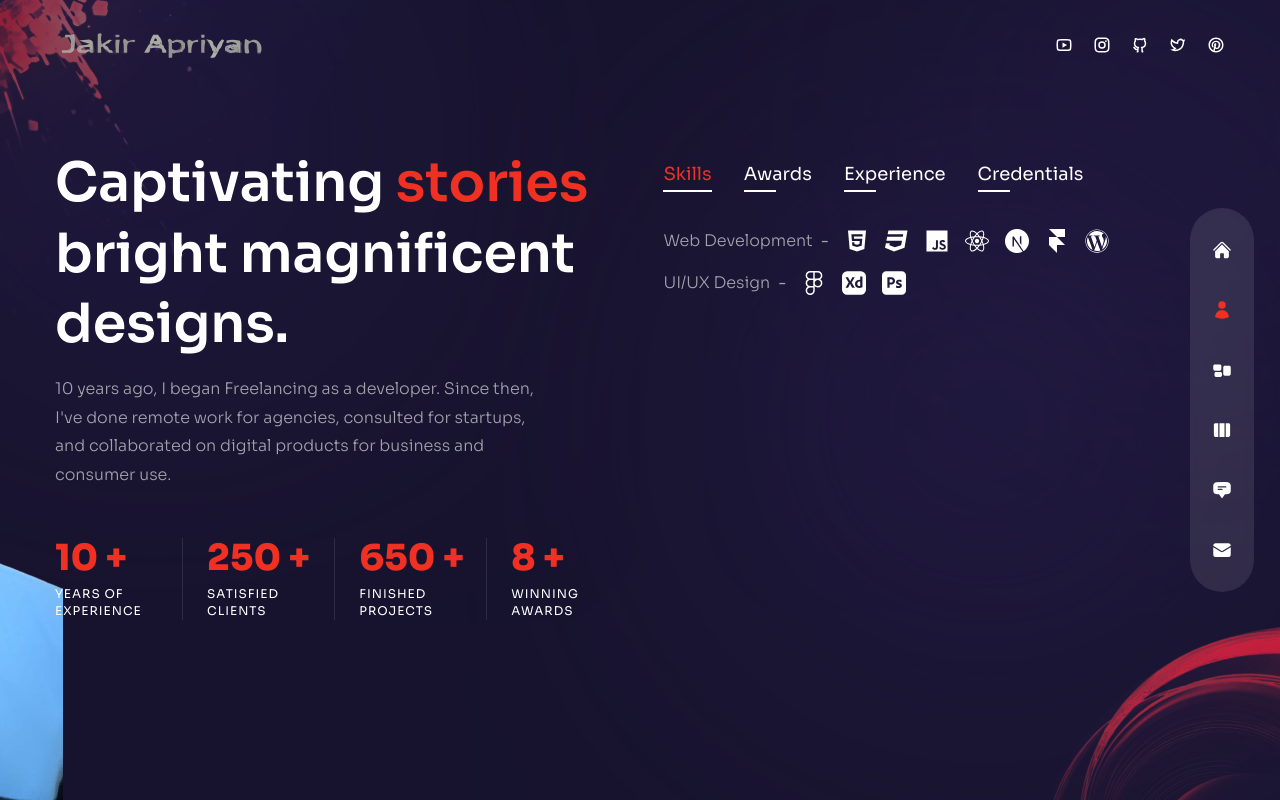
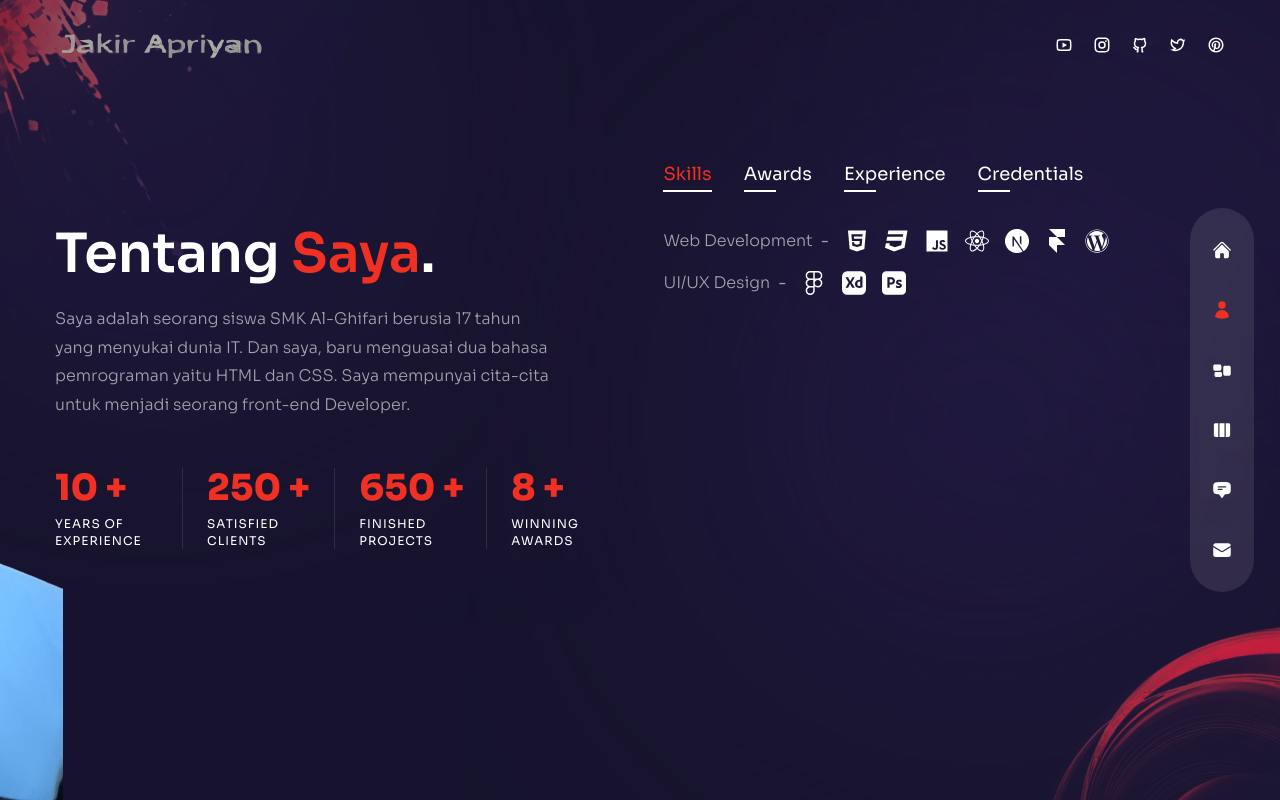
Before and after one commit to jakir442/portofolio-jkirr, a Next.js app: page /about in a window 1280 px wide. Built offline with nearby package versions, Linux system fonts and the light colour scheme.

Commit message:
Update index.js

```diff
--- a/pages/about/index.js
+++ b/pages/about/index.js
@@ -86,11 +86,10 @@ const About = () => {
         {/* text */}
         <div className="flex-1 flex flex-col justify-center">
           <motion.h2 variants={fadeIn('right', 0.2)} initial="hidden" animate="show" exit="hidden" className="h2">
-            Captivating <span className="text-accent">stories</span> bright magnificent designs.
+            Tentang <span className="text-accent">Saya</span>.
           </motion.h2>
           <motion.p variants={fadeIn('right', 0.4)} initial="hidden" animate="show" exit="hidden" className="max-w-[500px] mx-auto xl:mx-0 mb-6 xl:mb-12 px-2 xl:px-0">
-            10 years ago, I began Freelancing as a developer. Since then, I've done remote work for agencies, consulted for startups, and collaborated on digital products for business and consumer
-            use.
+            Saya adalah seorang siswa SMK Al-Ghifari berusia 17 tahun yang menyukai dunia IT. Dan saya, baru menguasai dua bahasa pemrograman yaitu HTML dan CSS. Saya mempunyai cita-cita untuk menjadi seorang front-end Developer.
           </motion.p>
           {/* counters */}
           <motion.div variants={fadeIn('right', 0.6)} initial="hidden" animate="show" exit="hidden" className="hidden md:flex md:max-w-xl xl:max-w-none mx-auto xl:mx-0 mb-8">
```
